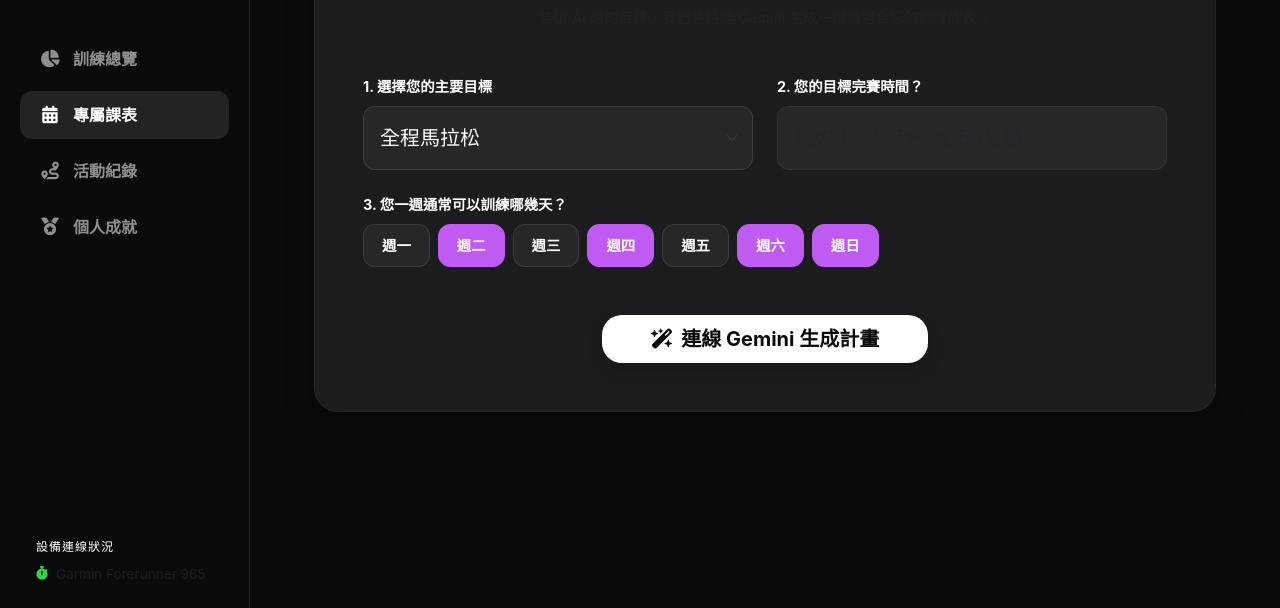
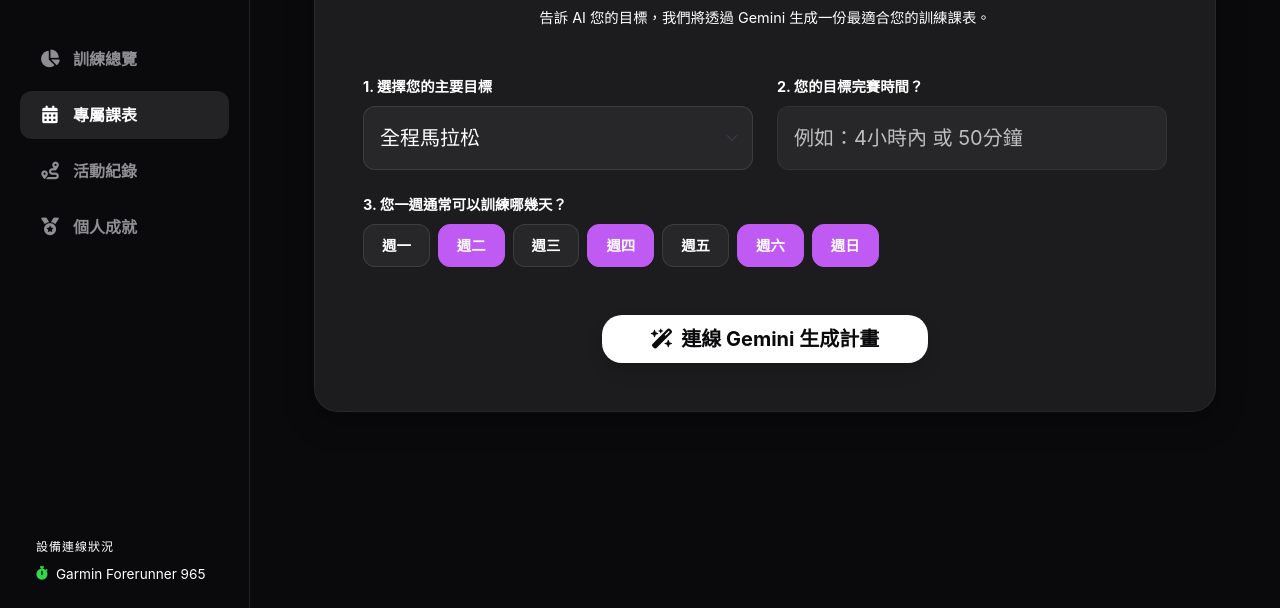
Before and after one commit to adsgg-00/Running-group-sample, a plain HTML site: page challenge.html in a window 1280 px wide. Both pictures are taken after a click on the element "專屬課表". Shown: the part 192-800 px from the top of the page. Drawn offline with nearby package versions, Linux system fonts and the light colour scheme.

```diff
--- a/challenge.html
+++ b/challenge.html
@@ -103,6 +103,7 @@
         /* 黑暗模式 Modal 彈出視窗 */
         .modal-content-dark { background-color: var(--card-dark); color: var(--text-main); border: 1px solid rgba(255,255,255,0.1); border-radius: 24px; }
         .form-control-dark { background-color: rgba(255,255,255,0.05); border: 1px solid rgba(255,255,255,0.1); color: white; border-radius: 12px; }
+        .form-control-dark::placeholder { color: rgba(255, 255, 255, 0.7); }
         .form-control-dark:focus { background-color: rgba(255,255,255,0.1); color: white; border-color: var(--r-green); box-shadow: none; }
         .form-select.form-control-dark option { background: var(--card-dark); color: var(--text-main); }
 
@@ -195,7 +196,7 @@
 
         <div class="mt-5 px-3 position-absolute bottom-0 mb-4">
             <div class="stat-label mb-2">設備連線狀況</div>
-            <div class="d-flex align-items-center gap-2 text-muted" style="font-size: 0.85rem;">
+            <div class="d-flex align-items-center gap-2" style="font-size: 0.85rem;">
                 <i class="fa-solid fa-stopwatch" style="color: var(--r-green);"></i> Garmin Forerunner 965
             </div>
         </div>
@@ -313,7 +314,7 @@
                     <div class="text-center mb-5">
                         <i class="fa-solid fa-brain fa-3x mb-3" style="color: var(--r-purple);"></i>
                         <h2 class="fw-bold">打造您的專屬訓練計畫</h2>
-                        <p class="text-muted">告訴 AI 您的目標，我們將透過 Gemini 生成一份最適合您的訓練課表。</p>
+                        <p>告訴 AI 您的目標，我們將透過 Gemini 生成一份最適合您的訓練課表。</p>
                     </div>
 
                     <form id="plan-request-form">
@@ -367,7 +368,7 @@
 
         <div id="tab-records" class="tab-pane">
             <h2 class="fw-bold mb-4">所有活動紀錄</h2>
-            <p class="text-muted">這裡將連接您的 Garmin Connect 歷史資料。</p>
+            <p>這裡將連接您的 Garmin Connect 歷史資料。</p>
         </div>
 
         <div id="tab-achievements" class="tab-pane">
```
